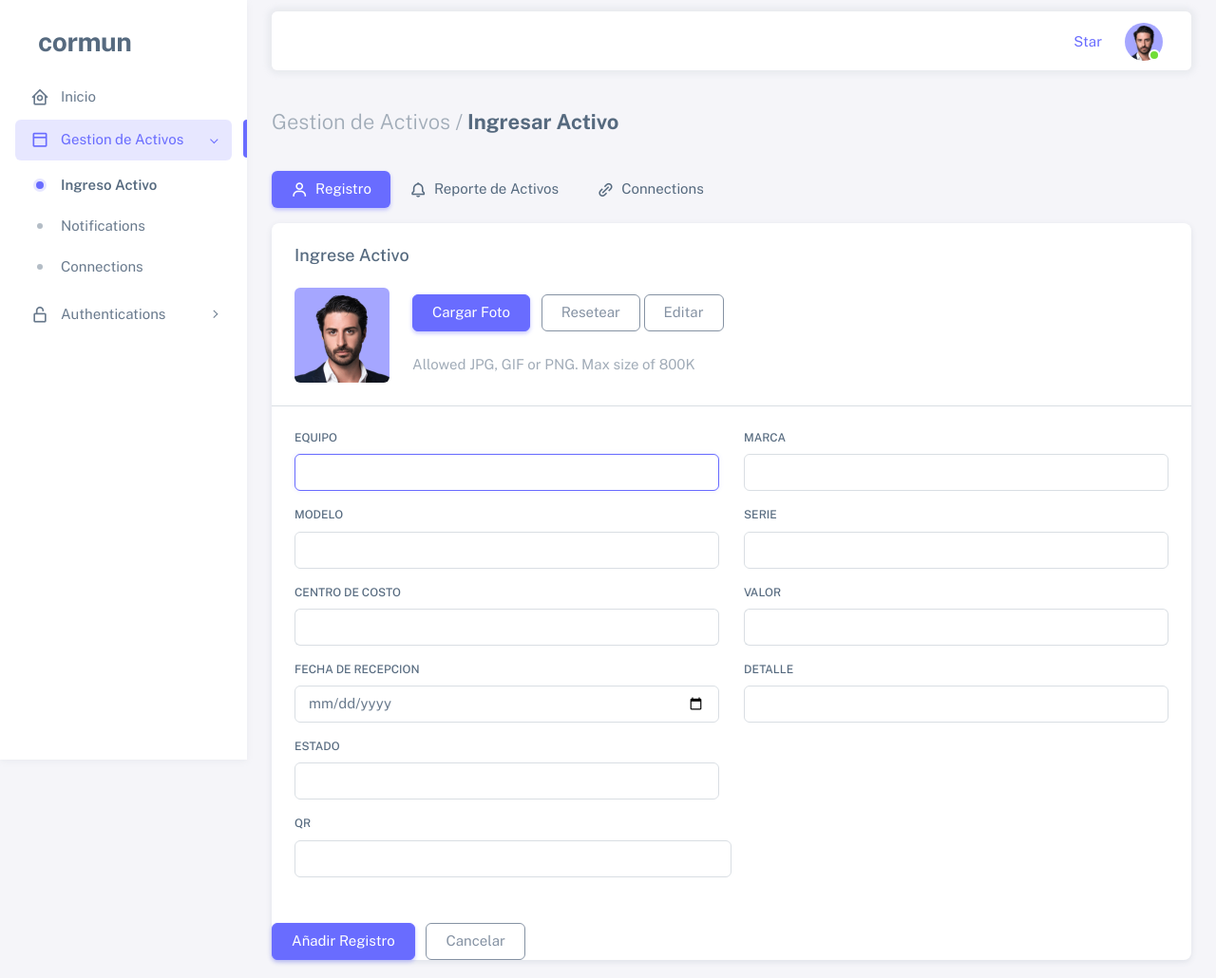
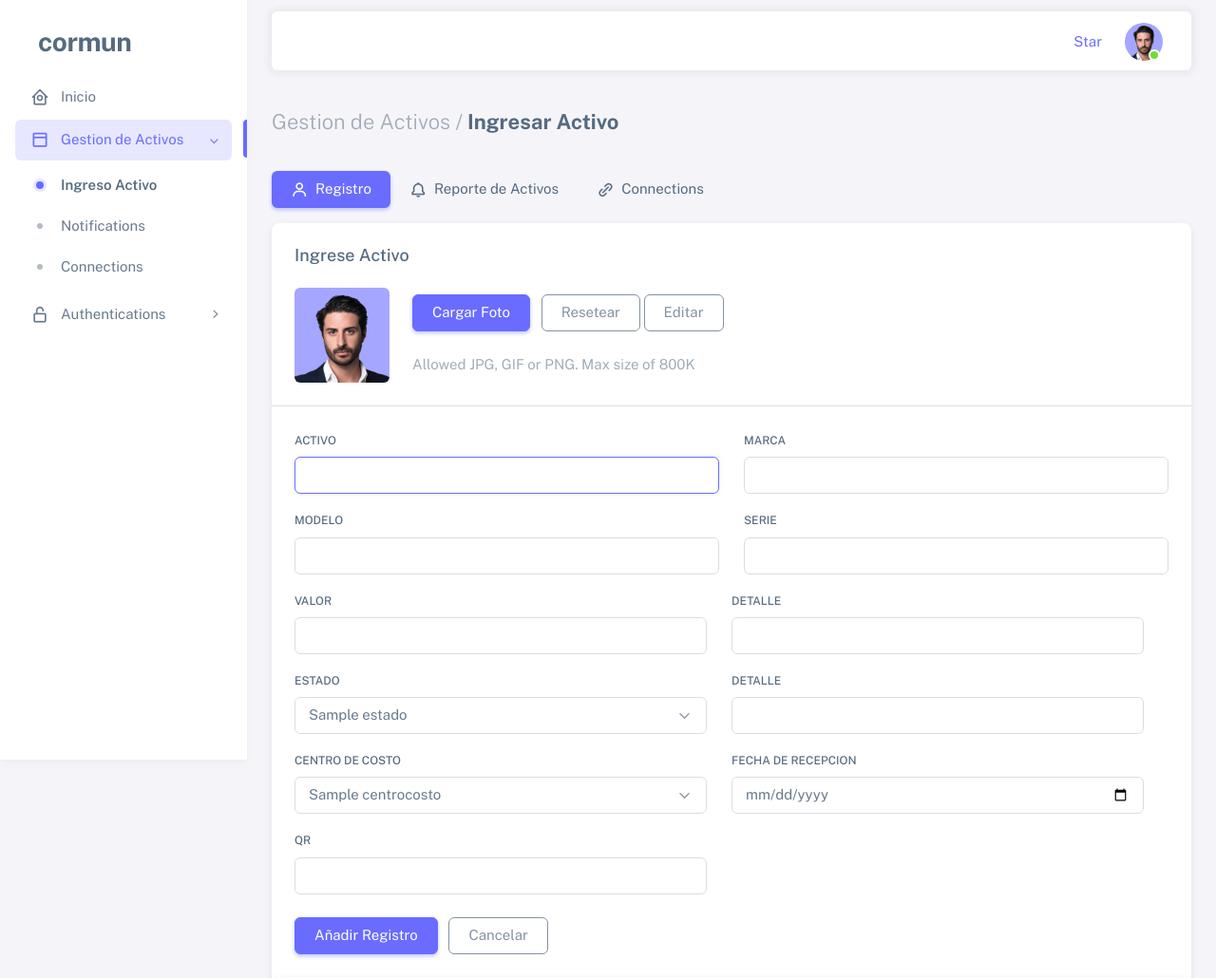
Before and after one commit to Sussnm/Final, a PHP site: page /V/pages-account-settings-account.php in a window 1280 px wide. Shown: the top 1030 px of the page at 95% size. Run offline with PHP 8.4, Linux system fonts and the light colour scheme; tables that the repository leaves empty or names only in its code hold one stand-in row (values such as "Sample post"); some libraries are stand-ins or nearby versions.

Commit message:
formulario primera parte.

```diff
--- a/M/conexion.php
+++ b/M/conexion.php
@@ -8,7 +8,7 @@ class conexion
 
 
     private $charset = "utf8";
-    private $password = "ODRqC5Kdt09u74B8";
+    private $password = "123";
     private $username = "sa";
     private $database = "inventario";
     private $hostname = "localhost";
--- a/M/data.php
+++ b/M/data.php
@@ -1,22 +1,52 @@
+
+
 <?php
-include_once '../M/conexion.php';
-include_once '../M/data2.php';
+
+include_once 'conexion.php';
 
 // Se recibe información por POST proveniente de 'registrar.php' mediante ajax.
 
+class Data
+{
+    private $con;
+
+    public function __construct($conexion)
+    {
+        // $con = new Conexion();
+        // $data = new Data($con->conectar());
+        $this->con = $conexion;
+    }
 
 
-class DataModel{
-    private $con;
+    public function insertActivo($txserie,$txvalor,$txdetalle,$txmarca,$txmodelo, $txestado, $txcentro, $txdate,$txqr,$txactivo,)
+    {
+    $sql = "INSERT INTO tbl_activo (valor,fecha,id_estado,id_centrocosto,marca,modelo,num_serie,descripcion,qr,activo)
+                               values ($txvalor, '$txdate',1,1,'$txmarca','$txmodelo','$txserie','$txdetalle','$txqr','$txactivo' )";
 
-    public function __construct()
-    {
-    $con = new Conexion();
-    $data = new Data($con->conectar());
+$this->con->query($sql);
+
+}
 
 
+public function getEstados(){
+    $sql="SELECT id,nombre FROM tbl_estado";
+    $rs = $this->con->query($sql);
+    $arr=[];
+    foreach($rs->fetchAll(PDO::FETCH_BOTH) as $val){
+        $arr[] = $val;
+    }
+    return $arr;
+}
+
+public function getCentros(){
+    $sql="SELECT id,nombre FROM tbl_centrocosto";
+    $rs = $this->con->query($sql);
+    $arr=[];
+    foreach($rs->fetchAll(PDO::FETCH_BOTH) as $val){
+        $arr[] = $val;
+    }
+    return $arr;
+}
 
 
 }
-
-}
--- a/V/pages-account-settings-account.php
+++ b/V/pages-account-settings-account.php
@@ -3,7 +3,10 @@ include_once "../M/conexion.php";
  include_once "../M/data.php";
 $con = new Conexion();
 $data = new Data($con->conectar());
-$nom = 'nombre';
+$arreglosEstados = $data->getEstados();
+$arreglosCentros = $data->getCentros();
+
+
 
 
 ?>
@@ -360,20 +363,22 @@ $nom = 'nombre';
 
 <!--------  -------------------------------------------FORMULARIO------------------------------------------------------------->
                       <form id="formAccountSettings" method="post"  action="../C/tablaController.php?method=formAccountSettings">
+
                       <div class="row">
                           <div class="mb-3 col-md-6">
-                            <label for="firstName" class="form-label">Equipo</label>
+                            <label for="firstName" class="form-label">Activo</label>
                             <input
                               class="form-control"
-                              type="tx_nombre"
-                              id="tx_nombre"
-                              name="tx_nombre"
+                              type="text"
+                              id="tx_activo"
+                              name="tx_activo"
+                              value=""
                               autofocus
                             />
                           </div>
                           <div class="mb-3 col-md-6">
                             <label for="lastName" class="form-label">Marca</label>
-                            <input class="form-control" type="text" name="tx_marca" id="tx_marca"  />
+                            <input class="form-control" type="text" name="tx_marca" id="tx_marca" value="" />
                           </div>
                           <div class="mb-3 col-md-6">
                             <label for="email" class="form-label">Modelo</label>
@@ -382,7 +387,7 @@ $nom = 'nombre';
                               type="text"
                               id="tx_modelo"
                               name="tx_modelo"
-
+                              value=""
 
                             />
                           </div>
@@ -393,47 +398,53 @@ $nom = 'nombre';
                               class="form-control"
                               id="tx_serie"
                               name="tx_serie"
+                              value=""
                             />
                           </div>
 
-                          <div class="row" id="sandbox-container">
-  <div class="col-12"></div>
-</div>
-
-
+                          <div class="row">
                           <div class="mb-3 col-md-6">
-                            <label class="form-label" for="phoneNumber">Centro de Costo</label>
-                            <div class="input-group input-group-merge">
-                              <span class="input-group-text"></span>
+                            <label for="firstName" class="form-label">Valor</label>
                             <input
-                                type="text"
-                                id="tx_cecosto"
-                                name="tx_cecosto"
                               class="form-control"
-
-                              />
-                            </div>
-                          </div>
-
-
-                          <div class="mb-3 col-md-6">
-                            <label class="form-label" for="phoneNumber">Valor</label>
-                            <div class="input-group input-group-merge">
-                              <span class="input-group-text"></span>
-                              <input
                               type="text"
                               id="tx_valor"
                               name="tx_valor"
-                                class="form-control"
-
+                              value=""
+                              autofocus
                             />
                           </div>
+                          <div class="mb-3 col-md-6">
+                            <label for="lastName" class="form-label">Detalle</label>
+                            <input class="form-control" type="text" name="tx_detalle" id="tx_detalle" value="" />
+                          </div>
+                          <div class="mb-3 col-md-6">
+                           <label class="form-label" for="country">Estado</label>
+                            <select id="tx_estado" name="tx_estado" class="select2 form-select">
+                              <option value="0" disabled>Select</option>
+                              <?php
+for($i = 0; $i < count($arreglosEstados); $i++){
+echo'<option value="'.$arreglosEstados[$i][0].'">'.$arreglosEstados[$i][1].'</option>';
+				}
+				?>
+                             </select>
                           </div>
 
-
-
-
-
+                          <div class="mb-3 col-md-6">
+                            <label for="lastName" class="form-label">Detalle</label>
+                            <input class="form-control" type="text" name="tx_detalle" id="tx_detalle" value="" />
+                          </div>
+                          <div class="mb-3 col-md-6">
+                           <label class="form-label" for="country">Centro de Costo</label>
+                            <select id="tx_centro" name="tx_centro" class="select2 form-select">
+                              <option value="0" disabled>Select</option>
+                              <?php
+for($i = 0; $i < count($arreglosCentros); $i++){
+echo'<option value="'.$arreglosCentros[$i][0].'">'.$arreglosCentros[$i][1].'</option>';
+				}
+				?>
+                             </select>
+                          </div>
 
 
                           <div class="mb-3 col-md-6">
@@ -441,43 +452,19 @@ $nom = 'nombre';
                             <input
                               type="date"
                               class="form-control"
-                              id="datetime"
-                              name="datetime"
+                              id="tx_date"
+                              name="tx_date"
 
                               maxlength="6" >
                           </div>
 
 
-
-
                               <div class="mb-3 col-md-6">
-                            <label for="address" class="form-label">detalle</label>
-                            <input type="text" class="form-control" id="tx_detalle" name="tx_detalle"  />
+                            <label for="address" class="form-label">qr</label>
+                            <input type="text" class="form-control" id="tx_qr" name="tx_qr"  />
                           </div>
 
 
-
-
-                          <div class="mb-3 col-md-6">
-                            <label for="address" class="form-label">Estado</label>
-                            <input type="text" class="form-control" id="tx_estado" name="tx_estado"  />
-                          </div>
-
-
-
-
-
-                          </div>
-
-                          <div class="mb-3 col-md-6">
-                            <label for="organization" class="form-label">QR</label>
-                            <input
-                              type="text"
-                              class="form-control"
-                              id="tx_qr"
-                              name="tx_qr"
-                            />
-                          </div>
 
 
 
@@ -519,7 +506,7 @@ $nom = 'nombre';
                             >Imprimir QR</label>
 
                         </div>
-                        <button type="submit" class="btn btn-danger deactivate-account">Guardar</button>
+                        <button type="submit" class="btn btn-danger deactivate-account">Guardar QR</button>
                       </form>
                     </div>
                   </div>
```
Also changed, not shown: C/tablaController.php (+40 -42 lines), M/data2.php (deleted, +0 -26 lines). Lines whose indentation alone changed are shown as unchanged.
